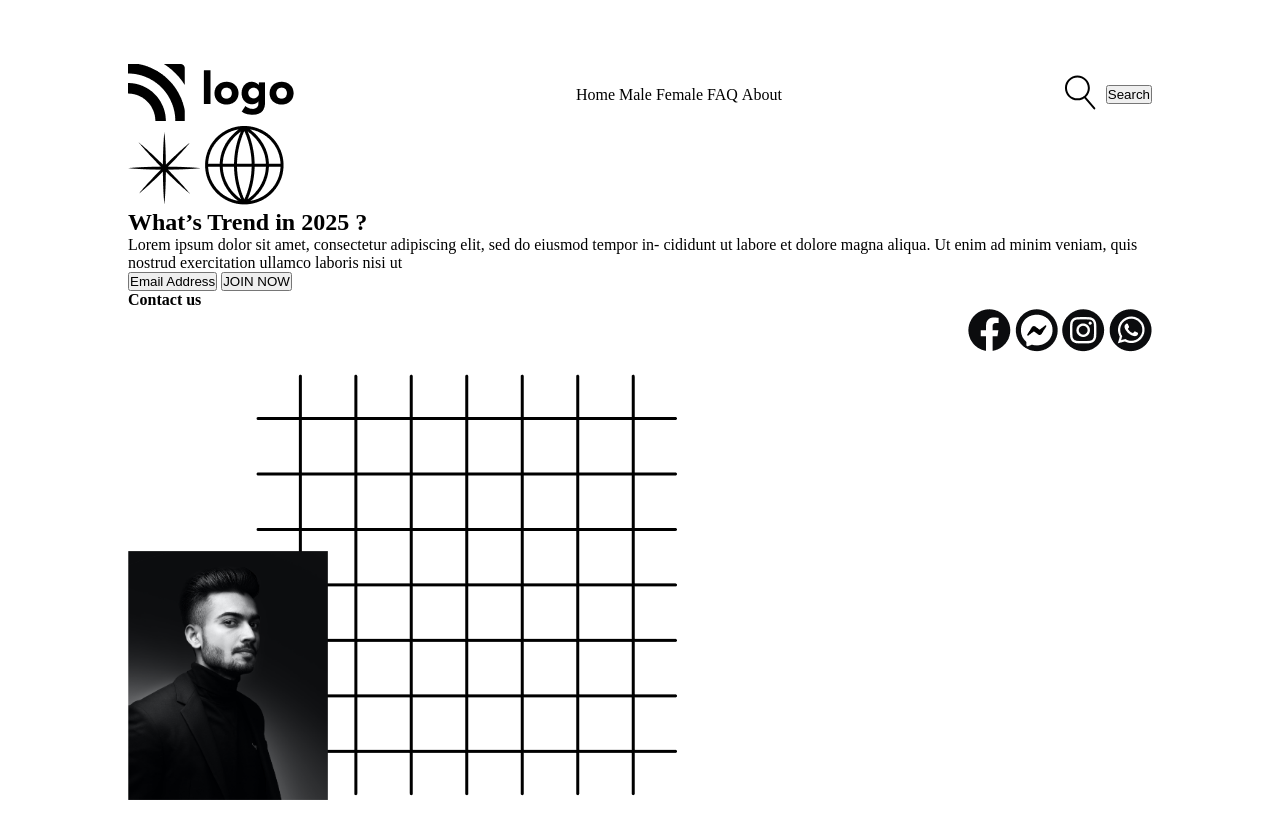
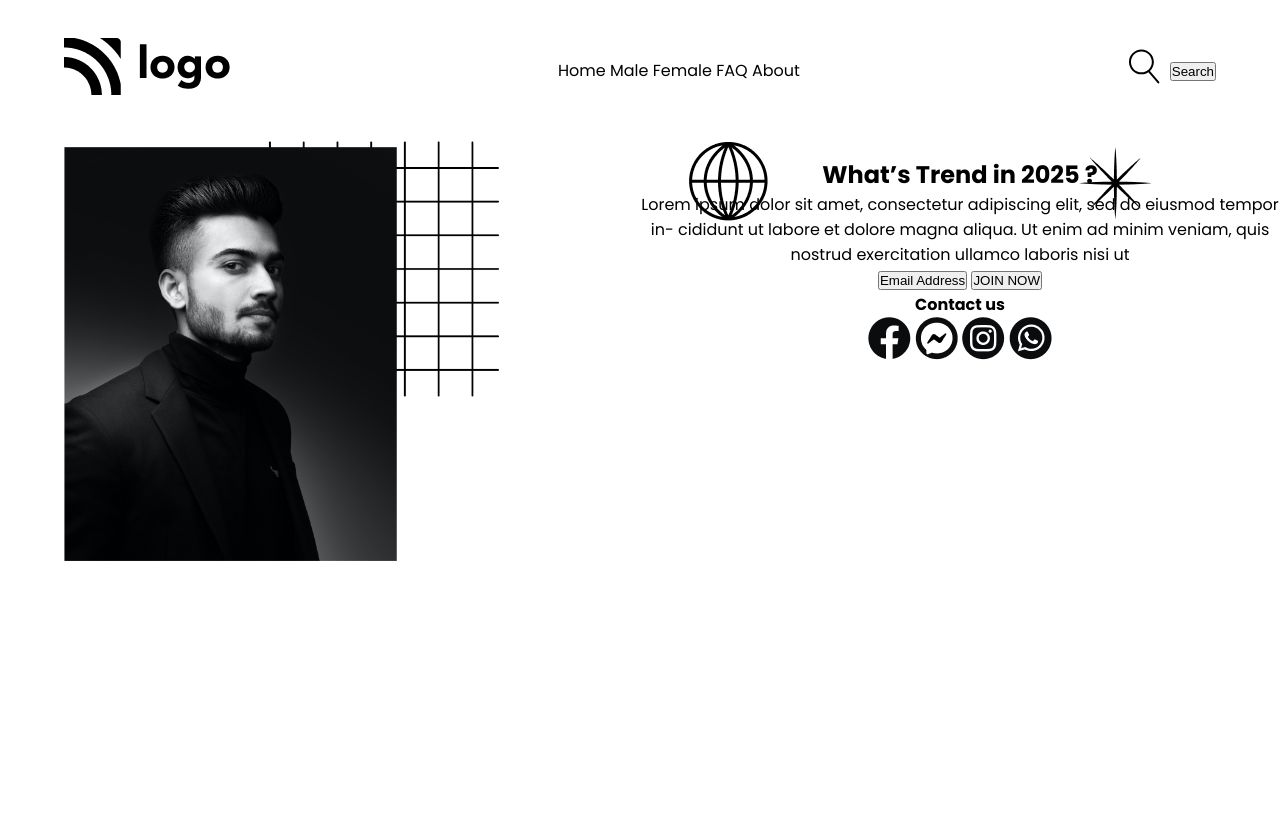
Before and after one commit to aj4abinjacob/HTML-CSS-Projects, a website: page Project 01/index.html in a window 1280 px wide. Before the commit the page ends 800 px from the top, so only its background shows below. Drawn offline with Linux system fonts and the light colour scheme.

Commit message:
project 01 changes

```diff
--- /dev/null
+++ b/Project 01/style-copy.css
@@ -0,0 +1,60 @@
+* {
+    margin: 0;
+    padding: 0;
+    outline: 0;
+  }
+
+  :root {
+    --black: #000000;
+    --white: #ffffff;
+  }
+
+  body {
+    margin-top: 5%;
+    margin-left: 10%;
+    margin-right: 10%;
+  }
+
+  nav {
+    display: flex;
+    justify-content: space-between;
+    align-items: center;
+  }
+
+  nav li {
+    display: inline-block;
+  }
+
+  .button-group {
+    display: flex;
+    justify-content: space-between;
+    align-items: center;
+    gap: 10px;
+  }
+
+  .square {
+    position: absolute;
+    margin-left: 12%;
+    bottom: 0;
+  }
+  [alt="square-pattern"]{
+    width:350px;
+  }
+
+  .icons {
+    float: right;
+    bottom: 0;
+  }
+
+  [alt="person-hero-iamge"] {
+    float: left;
+    position: absolute;
+    bottom: 5%;
+    width: 450px;
+    z-index: 9;
+  }
+
+  .hero-container-right{
+    position: absolute;
+    margin-right: 0;
+  }
--- a/Project 01/style.css
+++ b/Project 01/style.css
@@ -3,6 +3,11 @@
   padding: 0;
   outline: 0;
 }
+
+ body{
+  font-family: Poppins;
+ }
+
 
 :root {
   --black: #000000;
@@ -10,12 +15,11 @@
 }
 
 body {
-  margin-top: 5%;
-  margin-left: 10%;
-  margin-right: 10%;
+  height: 100vh;
 }
 
 nav {
+  margin: 3% 5%;
   display: flex;
   justify-content: space-between;
   align-items: center;
@@ -32,21 +36,50 @@ nav li {
   gap: 10px;
 }
 
-.square {
-  position: absolute;
-  margin-left: 10%;
-  bottom: 0;
+.hero-container{
+  position: relative;
+  padding-bottom: 5%;
+  padding-left: 5%;
+  padding-right: 5%;
 }
 
-.icons {
-  float: right;
-  bottom: 0;
+.globe{
+  position: absolute;
+  right:40%;
 }
 
-[alt="person-hero-iamge"] {
-  float: left;
+.star{
   position: absolute;
-  bottom: 0;
-  width: 200px;
+  right:10%;
+  top: 8%;
+}
+
+.square{
+  position: absolute;
+  left: 19%;
+
+}
+
+[alt="square-pattern"]{
+  width: 20vw;
+
+}
+
+.globe + div{
+  position: absolute;
+  top: 10%;
   z-index: 9;
 }
+
+.globe + div > img{
+  width: 26vw;
+}
+
+.hero-container-right{
+  position: absolute;
+  top:25%;
+  right:0;
+  width: 50vw;
+  height:35vw;
+  text-align: center;
+}
--- /dev/null
+++ b/Project 07/css/index.css
@@ -0,0 +1,77 @@
+*{
+    padding: 0;
+    margin: 0;
+}
+
+body{
+    font-family: Poppins;
+}
+
+nav{
+    display: flex;
+    justify-content: space-between;
+    margin: 4% 0 3% 3%;
+    align-items: center;
+}
+
+nav > div{
+    display: flex;
+    gap: 5em;
+    align-items: center;
+    justify-content: space-between;
+    font-size: 1.5rem;
+}
+
+.intro-section{
+    display: flex;
+    margin: 4% 3%;
+    flex: 2 1;
+}
+
+.left-section{
+    width: 50vw;
+}
+
+.right-section{
+    width: 50vw;
+}
+
+.left-section h1{
+    font-family: Fredoka+On;
+    font-size: 5rem;
+}
+
+.right-section{
+    display: flex;
+    flex-direction: column;
+    align-items: center;
+}
+
+.discount-content{
+    display: inline-block;
+}
+
+/* .headphone-div{
+    display: flex;
+    flex-direction: column;
+} */
+
+[alt="headphone"]{
+    flex-grow: 1;
+}
+
+[alt="discount"]{
+    /* order: 2; */
+    /* width: 8em; */
+    transform: translate(10em,0em);
+}
+
+.discount-content{
+    position: relative;
+    transform: translate(2em,-4em);
+    color: white;
+}
+
+.action-btn{
+    width: fit-content;
+}
--- /dev/null
+++ b/Project 07/sandbox.config.json
@@ -0,0 +1,3 @@
+{
+  "template": "static"
+}
```
Also changed, not shown: Project 07/index.html (added, +74 -0 lines), Project 07/package.json (added, +24 -0 lines), Project 07/test.html (added, +12 -0 lines), Project 07/7.png (added), Project 07/images/actions.svg (added), Project 07/images/circles.svg (added), Project 07/images/discount.svg (added), Project 07/images/headphones.jpg (added), Project 07/images/logo.svg (added), Project 07/images/plus.svg (added), Project 07/thumbnail.png (added).
